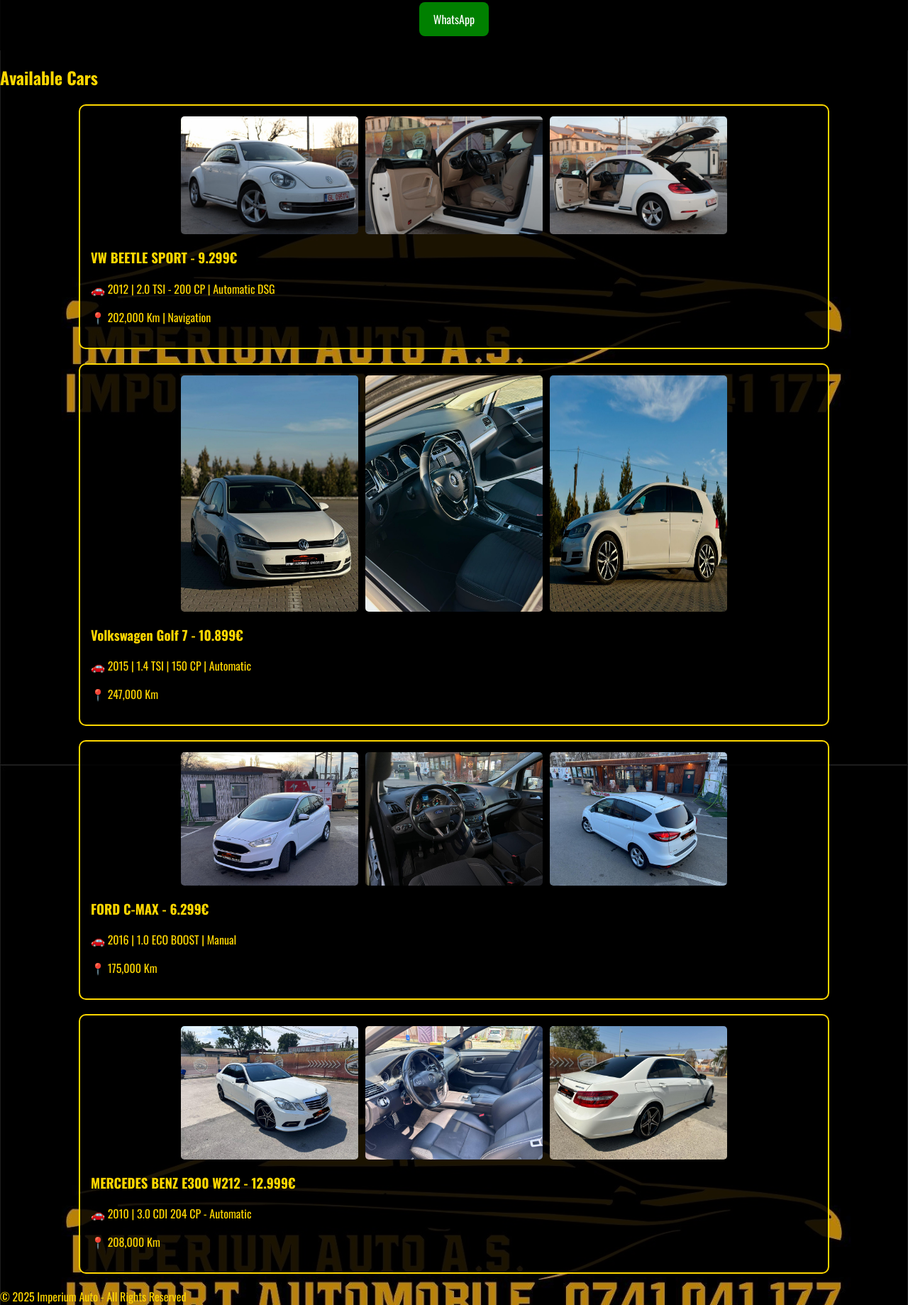
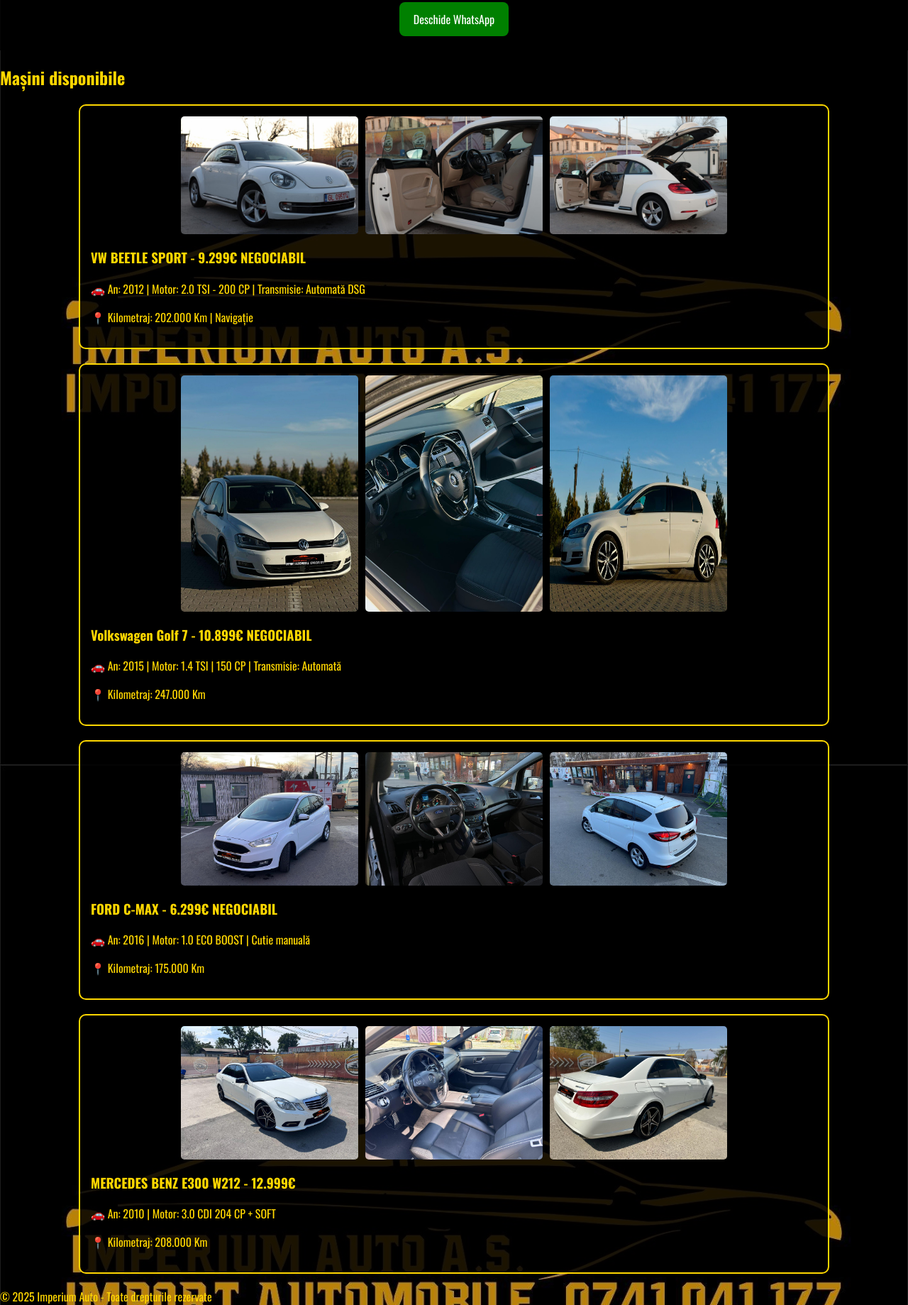
Before and after one commit to olekSHR/Imperium-Avto, a plain HTML site: page index.html in a window 1280 px wide. Shown: the part 202-2041 px from the top of the page at 71% size. Drawn offline with nearby package versions, Linux system fonts and the light colour scheme.

Commit message:
Add files via upload

```diff
--- a/index.html
+++ b/index.html
@@ -1,9 +1,9 @@
 <!DOCTYPE html>
-<html lang="en">
+<html lang="ro">
 <head>
     <meta charset="UTF-8">
     <meta name="viewport" content="width=device-width, initial-scale=1.0">
-    <title>Imperium Auto - Car Sales</title>
+    <title>Imperium Auto - Vânzări Auto</title>
     <link href="https://fonts.googleapis.com/css2?family=Oswald:wght@400;700&display=swap" rel="stylesheet">
     <link rel="stylesheet" href="style.css">
     <script defer src="script.js"></script>
@@ -13,11 +13,11 @@
         <h1>Imperium Auto</h1>
         <p>Import Automobile</p>
         <p>📞 0741 041 177</p>
-        <a href="https://wa.me/40741041177" class="whatsapp-button" target="_blank">WhatsApp</a>
+        <a href="https://wa.me/40741041177" class="whatsapp-button" target="_blank">Deschide WhatsApp</a>
     </header>
 
     <section id="cars">
-        <h2>Available Cars</h2>
+        <h2>Mașini disponibile</h2>
 
         <div class="car fade-in">
             <div class="car-gallery">
@@ -26,9 +26,9 @@
                 <img src="car1-3.jpg" alt="VW Beetle Sport" onclick="openFullscreen(this)">
             </div>
             <div class="car-info">
-                <h3>VW BEETLE SPORT - 9.299€</h3>
-                <p>🚗 2012 | 2.0 TSI - 200 CP | Automatic DSG</p>
-                <p>📍 202,000 Km | Navigation</p>
+                <h3>VW BEETLE SPORT - 9.299€ NEGOCIABIL</h3>
+                <p>🚗 An: 2012 | Motor: 2.0 TSI - 200 CP | Transmisie: Automată DSG</p>
+                <p>📍 Kilometraj: 202.000 Km | Navigație</p>
             </div>
         </div>
 
@@ -39,9 +39,9 @@
                 <img src="car2-3.jpg" alt="Volkswagen Golf 7" onclick="openFullscreen(this)">
             </div>
             <div class="car-info">
-                <h3>Volkswagen Golf 7 - 10.899€</h3>
-                <p>🚗 2015 | 1.4 TSI | 150 CP | Automatic</p>
-                <p>📍 247,000 Km</p>
+                <h3>Volkswagen Golf 7 - 10.899€ NEGOCIABIL</h3>
+                <p>🚗 An: 2015 | Motor: 1.4 TSI | 150 CP | Transmisie: Automată</p>
+                <p>📍 Kilometraj: 247.000 Km</p>
             </div>
         </div>
 
@@ -52,9 +52,9 @@
                 <img src="car3-3.jpg" alt="FORD C-MAX" onclick="openFullscreen(this)">
             </div>
             <div class="car-info">
-                <h3>FORD C-MAX - 6.299€</h3>
-                <p>🚗 2016 | 1.0 ECO BOOST | Manual</p>
-                <p>📍 175,000 Km</p>
+                <h3>FORD C-MAX - 6.299€ NEGOCIABIL</h3>
+                <p>🚗 An: 2016 | Motor: 1.0 ECO BOOST | Cutie manuală</p>
+                <p>📍 Kilometraj: 175.000 Km</p>
             </div>
         </div>
 
@@ -66,18 +66,18 @@
             </div>
             <div class="car-info">
                 <h3>MERCEDES BENZ E300 W212 - 12.999€</h3>
-                <p>🚗 2010 | 3.0 CDI 204 CP - Automatic</p>
-                <p>📍 208,000 Km</p>
+                <p>🚗 An: 2010 | Motor: 3.0 CDI 204 CP + SOFT</p>
+                <p>📍 Kilometraj: 208.000 Km</p>
             </div>
         </div>
     </section>
 
     <footer>
-        <p>© 2025 Imperium Auto - All Rights Reserved</p>
+        <p>© 2025 Imperium Auto - Toate drepturile rezervate</p>
     </footer>
 
     <div id="fullscreen-view" onclick="closeFullscreen()">
-        <img id="fullscreen-img" src="" alt="Car Image">
+        <img id="fullscreen-img" src="" alt="Imagine mașină">
     </div>
 </body>
 </html>
```
